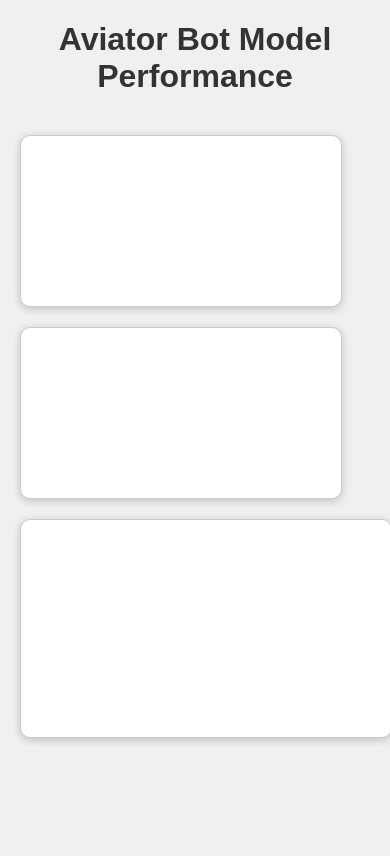
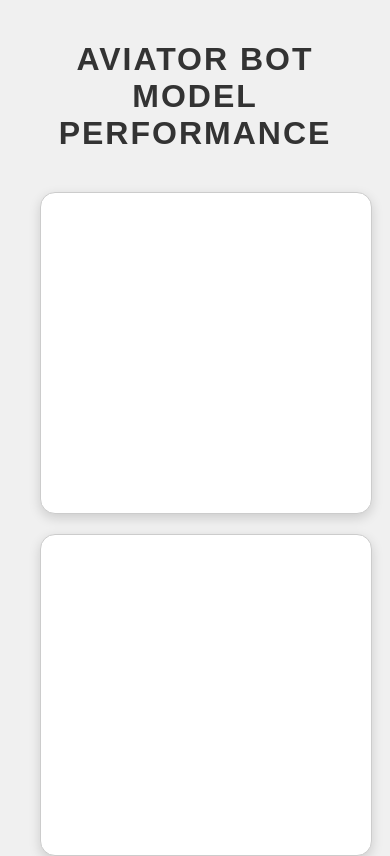
Before and after one commit to NdeNifty/AviatorBotLTSMPredict, a plain HTML site: page static/index.html in a window 390 px wide. Shown: the top 856 px of the page. Drawn offline with nearby package versions, Linux system fonts and the light colour scheme; no server answers.

Commit message:
fixed design

```diff
--- a/static/style.css
+++ b/static/style.css
@@ -3,52 +3,58 @@ body {
     margin: 20px;
     background-color: #f0f0f0;
     max-width: 1200px;
-    margin-left: auto;
-    margin-right: auto;
+    margin: 0 auto; /* Center the entire layout */
+    padding: 20px;
 }
 
 h1 {
     color: #333;
     text-align: center;
     margin-bottom: 20px;
+    text-transform: uppercase;
+    letter-spacing: 2px;
 }
 
 .charts {
     display: grid;
     grid-template-areas:
         "performance learning"
-        "predicted predicted"; /* Makes the third chart full width */
+        "predicted predicted";
+    grid-template-columns: 1fr 3fr; /* Performance 25%, Learning Curve 75% */
     gap: 20px;
     padding: 20px;
+    align-items: center;
 }
 
 #performanceChart {
     grid-area: performance;
+    height: 400px; /* Same height as learning curve */
 }
 
 #learningCurveChart {
     grid-area: learning;
+    height: 400px; /* Same height as model performance */
 }
 
 #predictedActualChart {
     grid-area: predicted;
-    width: 100%; /* Make the third chart full width */
-    aspect-ratio: 4 / 1; /* Wider shape */
+    width: 100%; /* Full width */
+    height: 400px; /* Fixed height */
+    margin: 0 auto; /* Centered */
 }
 
 canvas {
-    max-width: 100%; /* Make charts responsive */
-    height: auto;
+    max-width: 100%;
     background-color: white;
     border: 1px solid #ccc;
-    border-radius: 10px; /* Rounded corners */
-    box-shadow: 0 2px 8px rgba(0, 0, 0, 0.2); /* Smooth shadow effect */
+    border-radius: 15px;
+    box-shadow: 0 4px 12px rgba(0, 0, 0, 0.15);
     padding: 10px;
-    transition: transform 0.3s ease-in-out; /* Animation hover effect */
+    transition: transform 0.3s ease-in-out;
 }
 
 canvas:hover {
-    transform: scale(1.02); /* Slight zoom on hover */
+    transform: scale(1.02);
 }
 
 @media (max-width: 900px) {
@@ -56,16 +62,25 @@ canvas:hover {
         grid-template-areas:
             "performance"
             "learning"
-            "predicted"; /* Stack all charts on smaller screens */
+            "predicted"; /* Stack vertically for smaller screens */
+        grid-template-columns: 1fr;
+    }
+
+    #learningCurveChart {
+        height: 300px;
+    }
+
+    #performanceChart {
+        height: 300px;
     }
 
     #predictedActualChart {
-        aspect-ratio: 16 / 9; /* Normal ratio on small screens */
+        height: 300px;
     }
 }
 
 @media (max-width: 600px) {
     canvas {
-        aspect-ratio: 4 / 3; /* More square-like charts on small screens */
+        aspect-ratio: 4 / 3;
     }
 }
```
